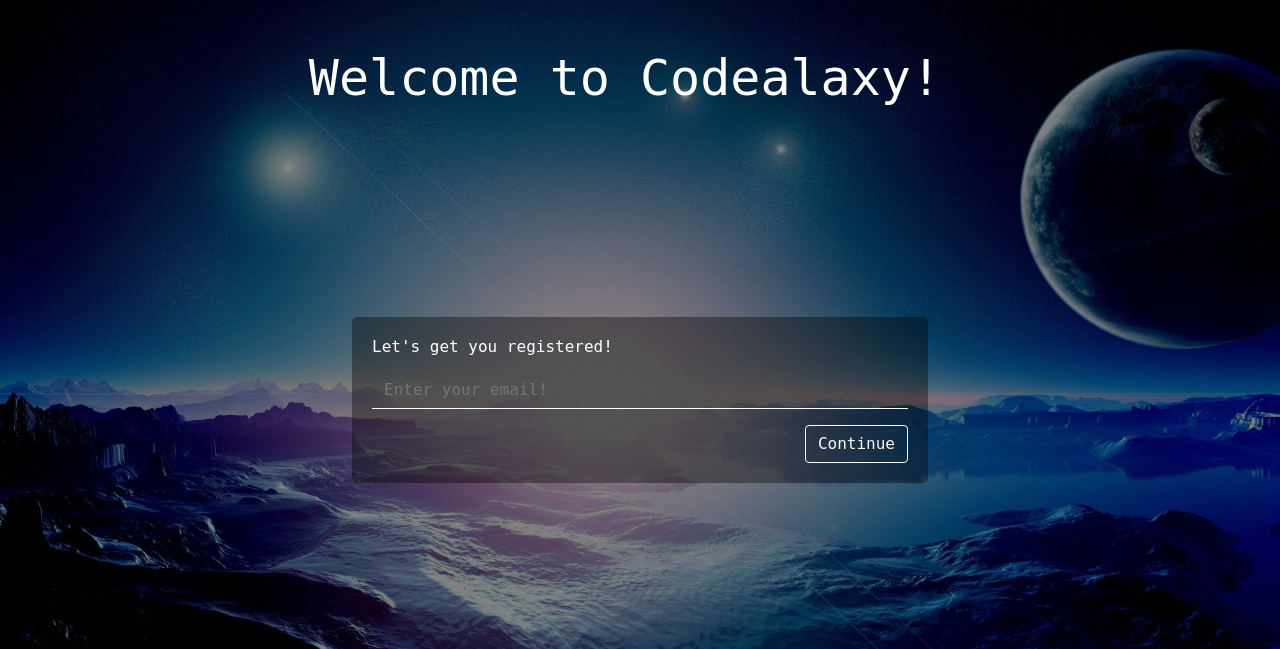
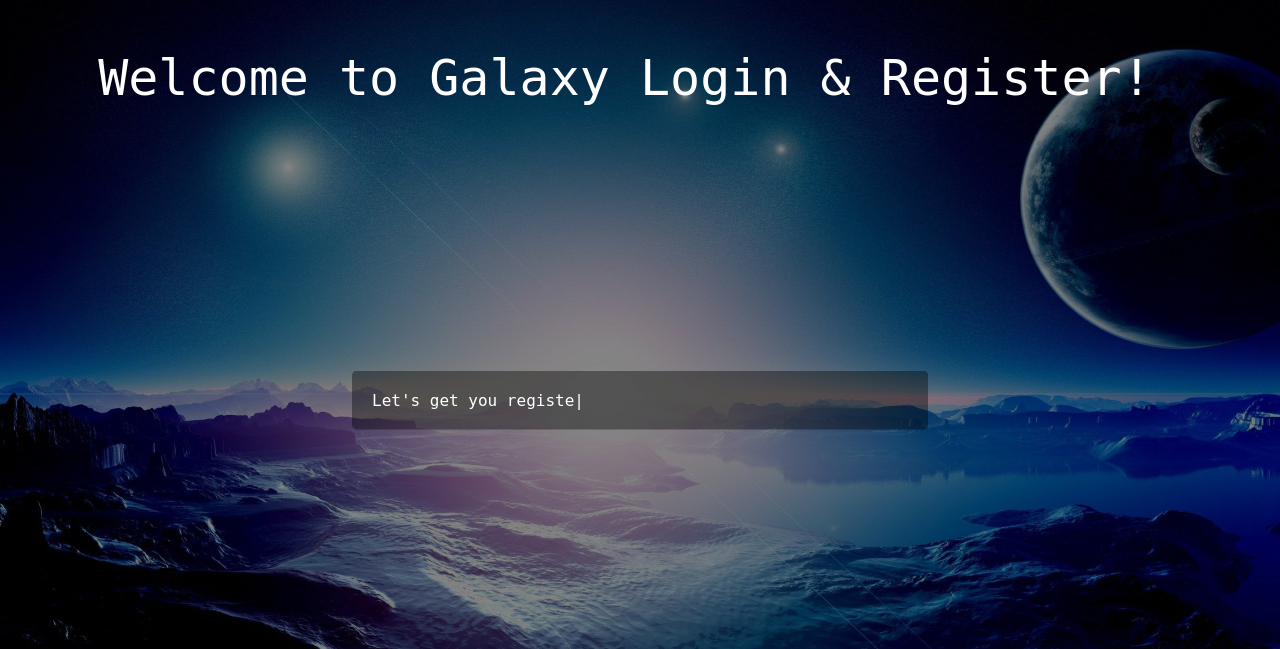
Before and after one commit to twjordan29/Galaxy-Login-Register, a PHP site: page / in a window 1280 px wide. Shown: the top 649 px of the page. Run offline with PHP 8.4, Linux system fonts and the light colour scheme; some web fonts are replaced.

Commit message:
Update index.php

```diff
--- a/index.php
+++ b/index.php
@@ -7,16 +7,16 @@
     <meta name="viewport" content="width=device-width, initial-scale=1.0">
     <link rel="stylesheet" href="assets/styles.css?v=<?php echo time(); ?>">
     <link rel="stylesheet" href="assets/bootstrap.css?v=<?php echo time(); ?>">
-    <title>Document</title>
+    <title>Galaxy Register</title>
 </head>
 
 <body>
     <h1 class="mt-5 _wh1 animate-typing" data-type-speed="100">
-        Welcome to Codealaxy!
+        Welcome to Galaxy Login & Register!
     </h1>
 
     <div class="_lr1 _lrb1" id="lb1" style="display: none;">
-        <span class="animate-typing" data-type-delay="3500" data-type-speed="100">Let's get you registered!</span>
+        <span class="animate-typing" data-type-delay="4500" data-type-speed="100">Let's get you registered!</span>
         <div class="mt-3" id="emq1" style="display: none;">
             <div class="mt-3">
                 <input type="text" class="form-control" id="uEmail" placeholder="Enter your email!">
@@ -43,7 +43,7 @@
         </div>
         <div class="mt-3" id="refe1" style="display: none;">
             <div class="mt-3">
-                <input type="text" class="form-control" id="referral" placeholder="Were you referred to Codealaxy? If so, who referred you!">
+                <input type="text" class="form-control" id="referral" placeholder="Were you referred to Galaxy Login & Register? If so, who referred you!">
             </div>
             <div class="mt-3 float-end">
                 <button class="btn btn-outline-light" id="contem4">Continue</button>
@@ -70,10 +70,10 @@
         // Email form delays
         setTimeout(function() {
             $('#lb1').fadeIn();
-        }, 3000);
+        }, 4000);
         setTimeout(function() {
             $('#emq1').fadeIn();
-        }, 6500);
+        }, 7500);
 
         // Name form delays
         $('#contem1').click(function() {
```
